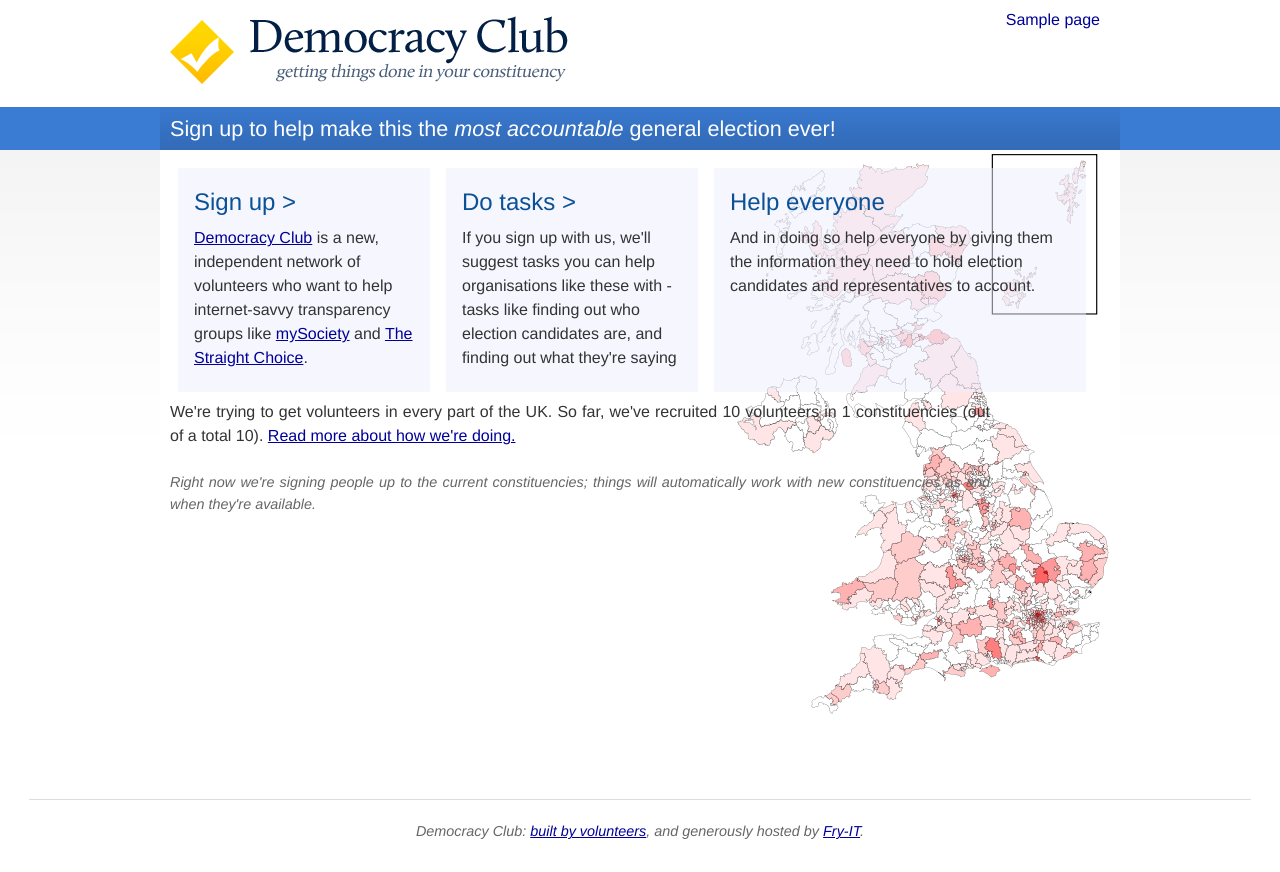
After one commit to DemocracyClub/constituencyvolunteernetwork, a Django app: template signup/templates/home_2.html in a window 1280 px wide. The commit adds this page. Run offline with Django 3.2, Linux system fonts and the light colour scheme; the template is opened without the code that fills it: most values are stand-ins (such as "Sample title", 1, 10 or a date in 2020).

Commit message:
New test homepage layout introduced as home2

```diff
--- a/media/main.css
+++ b/media/main.css
@@ -99,10 +99,17 @@
     padding-left:10px;
     padding-right:10px;
     background:url("images/navigation_gradient.png") repeat-x;
+    background-position:bottom;
     color:white;
     clear:left;
-    height:3.0em;
     font-size:0.9em;
+}
+
+#navigation h1, #navigation h2, #navigation h3, #navigation h4, #navigation h5
+{
+    color:white;
+    line-height:2.0em;
+    margin:0;
 }
 
 #navigation ul {
@@ -110,7 +117,7 @@
     margin:0;
     padding-top: 0.65em;
     list-style-type: none;
-    height:3.0em;
+    height:2.0em;
 }
 
 #navigation ul li {
@@ -251,3 +258,29 @@
     border-bottom:1px solid #CCC;
     background-color:#EEF;
 }
+
+/* Homepage2 styles */
+div.topbox
+{
+    background:rgba(238, 238, 255, 0.5);
+    margin:0.5em;
+    padding:1.0em;
+    height:12em;
+}
+
+div.topbox p
+{
+    text-align:left;
+}
+
+div.topbox > h3
+{
+    margin-top:0;
+}
+
+#section-home2 > .container
+{
+    background:url("images/heatmap.png") no-repeat white;
+    background-position:top right;
+    min-height:600px;
+}
--- a/signup/templates/add_constituency.html
+++ b/signup/templates/add_constituency.html
@@ -3,7 +3,7 @@
 
 {% block content %}
 
-<div class="span-4">
+<div class="span-3 box">
 <h2>Your constituencies</h2>
 {% if my_constituencies %}
  <p>You are currently signed up as a volunteer in:</p>
--- /dev/null
+++ b/signup/templates/home_2.html
@@ -0,0 +1,48 @@
+{% extends 'base.html' %}
+
+{% block extra-head %}
+<link rel="stylesheet" type="text/css"  media="screen" href="{{ MEDIA_URL }}tasks/tasks.css" />
+{% endblock %}
+
+{% block title %}Transparency through volunteering{% endblock %}
+
+{% block section %}home2{% endblock %}
+
+{% block sneakytitle %}<h3>Sign up to help make this the <em>most accountable</em> general election ever!</h3>{% endblock %}
+
+{% block content %}
+<div class="span-2 topbox">
+    <h3>Sign up ></h3>
+    <p><a href="/aboutus/">Democracy Club</a></em> is a new, independent network of volunteers who want to help internet-savvy transparency groups like <a href="http://www.mysociety.org/">mySociety</a> and <a href="http://www.thestraightchoice.org/">The Straight Choice</a>.</p>
+</div>
+
+<div class="span-2 topbox">
+    <h3>Do tasks ></h3>
+    <p>If you sign up with us, we'll suggest tasks you can help organisations like these with - tasks like finding out who election candidates are, and finding out what they're saying</p>
+</div>
+
+<div class="span-3 topbox">
+    <h3>Help everyone</h3>
+    <p>And in doing so help everyone by giving them the information they need to hold election candidates and representatives to account.</p>
+</div>
+
+<div class="span-5 last">
+{% if form %}
+  <form action="" method="post" id="signup">
+  <table>
+  {{ form.as_table }}
+  <tr>
+   <td></td>
+   <td><input type="submit" value="sign up" /></td>
+  </tr>
+  </table>
+  </form>
+{% endif %}
+</div>
+
+<div class="span-7">
+<p>We're trying to get volunteers in every part of the UK.  So far, we've recruited {{ volunteers }} volunteers in {{ count }} constituencies (out of a total {{ total }}).  <a href="/statistics/">Read more about how we're doing.</a></p>
+<p class="quiet">Right now we're signing people up to the current constituencies; things will automatically work with new constituencies as and when they're available.</p>
+</div>
+
+{% endblock %}
--- a/signup/templates/welcome.html
+++ b/signup/templates/welcome.html
@@ -2,8 +2,8 @@
 {% block title %}Transparency through volunteering{% endblock %}
 
 {% block content %}
-<div class="span-4">
-<h3>Thanks for signing up to help out in your constituency, {{ user.display_name }}</h3>
+<div class="span-5">
+<h2>Thanks for signing up to help out in your constituency, {{ user.display_name }}</h2>
 <h4>What now?</h4>
 <p>Before we can really start making a difference, we need to try to get <atrong>at least one volunteer in every constituency</strong> in the United Kingdom.</p>
 <p>Please think if you can <a href="{% url inviteindex %}">invite some friends</a> who might be interested, or consider <a href="{% url add_constituency %}">volunteering to help in other places</a> (e.g. somewhere you're studying, or somewhere else nearby)</p>
@@ -11,7 +11,7 @@
 <p>In time, we'll begin to send you occasional emails, asking if you can help with certain tasks. The first major task will be gathering information about candidates who are standing in the next election in your constituency. <a href="/aboutus/">Read about our purpose and what we're planning</a>.
 </div>
 
-<div class="span-4  last">
+<div class="span-3  last">
  <img src="/media/images/heatmap.png" width="300" />
 <p class="quiet">We're trying to get volunteers in every part of the UK.  So far, we've recruited {{ volunteers }} volunteers in {{ count }} constituencies (out of a total {{ total }}).  On this map, the redder the constituency, the more volunteers we have there. <a href="/statistics/">Read more about how we're doing.</a></p>
 
--- a/signup/urls.py
+++ b/signup/urls.py
@@ -4,6 +4,7 @@
 ################################################################################
 urlpatterns = patterns('casestudies',
     url(r'^$', views.home, name="home"),
+    url(r'^home2$', views.home2, name="home2"),
     url(r'^welcome$', views.welcome, name="welcome"),
     url(r'^user/(?P<id>[\w-]+)/$',
         views.user,
--- a/signup/views.py
+++ b/signup/views.py
@@ -75,6 +75,11 @@
                                context)
     else:
         return HttpResponseRedirect(reverse('welcome'))
+
+def home2(request):
+    context = _get_statistics_context()
+    context['form'] = UserForm()
+    return render_with_context(request, 'home_2.html', context)
 
 def welcome(request):
     context = _get_statistics_context()
--- a/templates/base.html
+++ b/templates/base.html
@@ -39,6 +39,7 @@
 
       <div style="background:#3a7bd3">
           <div id="navigation" class="container">
+            {% block sneakytitle %}
             <ul>
               {% if not user.is_anonymous %}
                 <li><a href="{% url welcome %}">Home</a></li>
@@ -47,6 +48,7 @@
                 <li><a href="{% url logout %}">Logout</a></li>
               {% endif %}
             </ul>
+            {% endblock %}
           </div>
       </div>
 
```
Also changed, not shown: templates/forms/field.html (+4 -3 lines).
